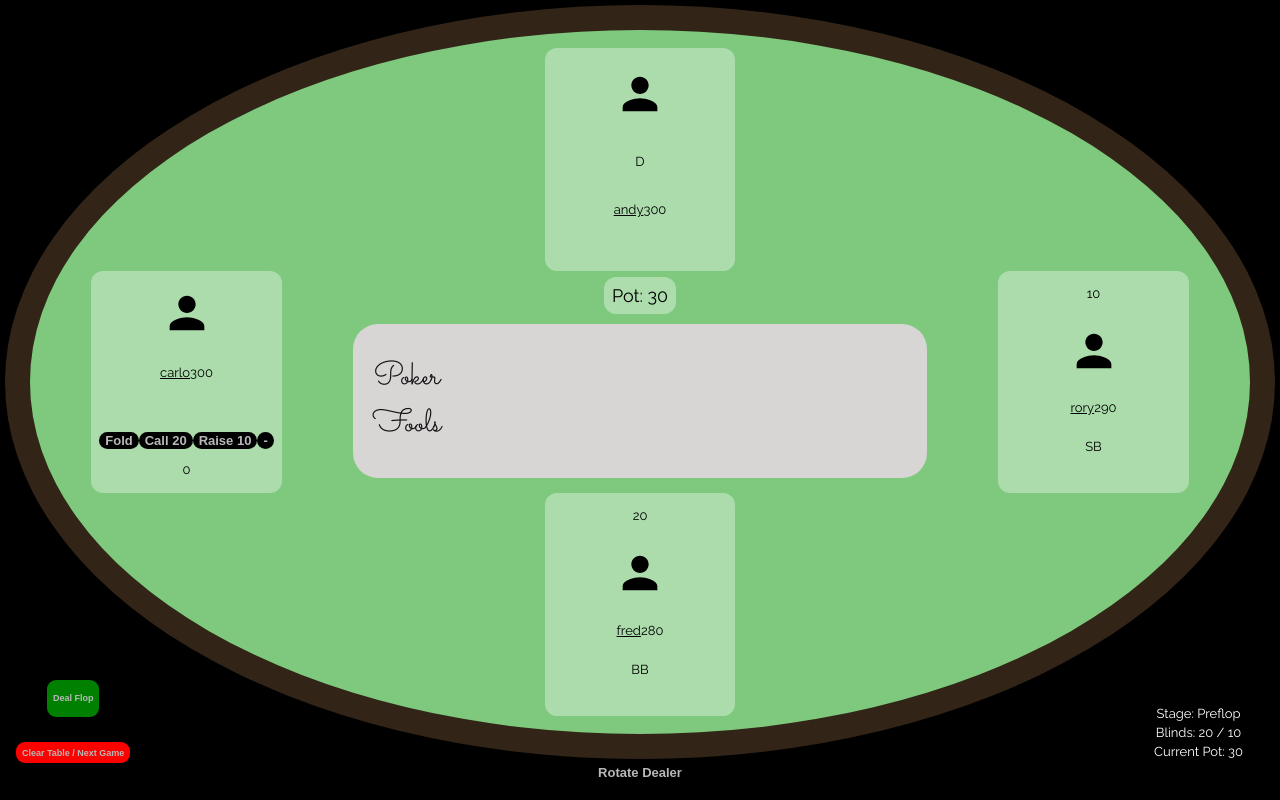
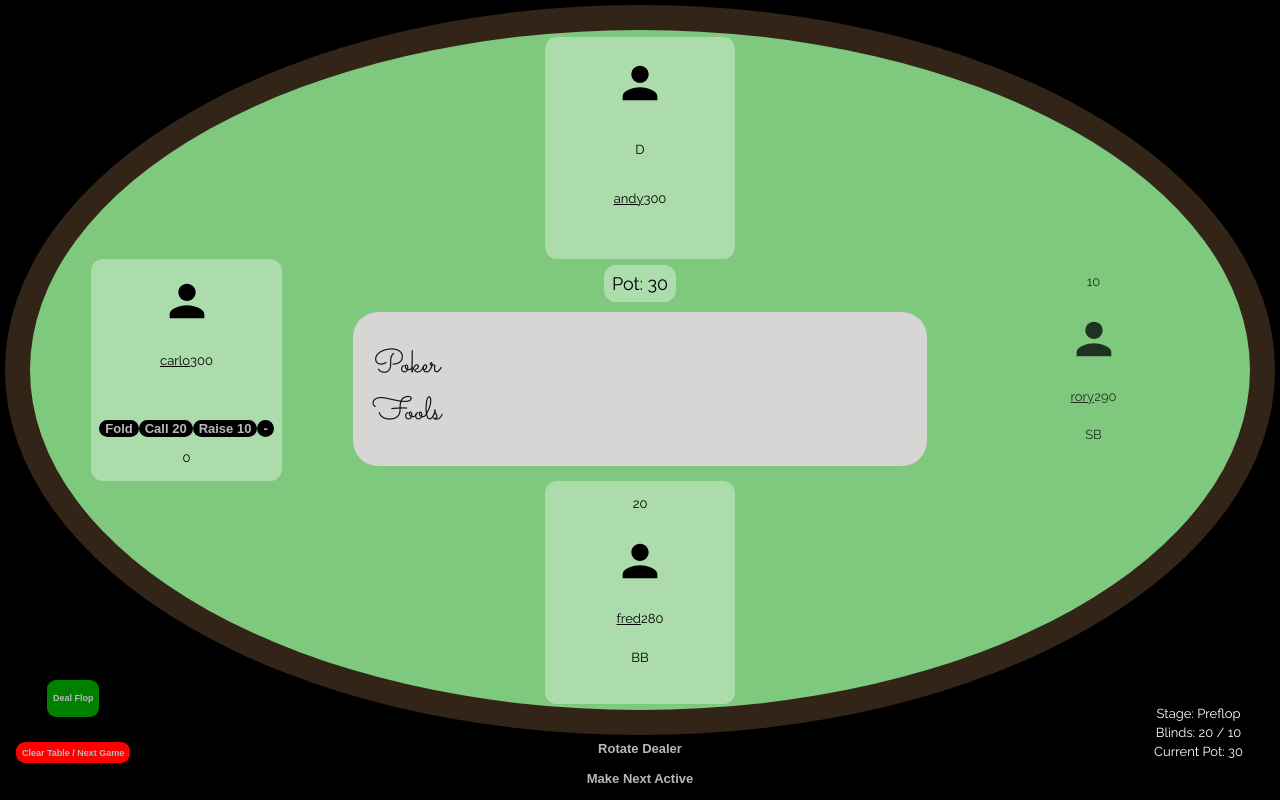
Before and after one commit to andrewneilclarke/poker-fools-react, a React (Create React App) app: page / in a window 1280 px wide. Built offline with nearby package versions, Linux system fonts and the light colour scheme.

Commit message:
added folded style and make next active

```diff
--- a/src/App.css
+++ b/src/App.css
@@ -69,6 +69,19 @@ button:hover {
   justify-content: space-around;
   /* margin: 10px; */
   background-color: rgba(255, 255, 255, 0.353);
+  padding: 0.2rem;
+  height: 13.5rem;
+  width: 11.5rem;
+  border-radius: 12px;
+}
+#player\ folded {
+  display: flex;
+  flex-direction: column;
+  align-items: center;
+  justify-content: space-around;
+  /* margin: 10px; */
+  background-color: rgba(255, 255, 255, 0);
+  color: rgba(0, 0, 0, 0.753);
   padding: 0.2rem;
   height: 13.5rem;
   width: 11.5rem;
--- a/src/App.tsx
+++ b/src/App.tsx
@@ -2,6 +2,7 @@ import './App.css';
 import { v4 as uuid } from 'uuid';
 import { useState, useEffect, useReducer } from 'react';
 import { betReducer } from './Reducer';
+
 // Variables
 import { MyDeck, cardNames, cardBack } from './Deck'
 // Functions
@@ -13,10 +14,11 @@ import Card from './components/Card';
 import Table from './components/Table';
 import Gameinfo from './components/Gameinfo';
 
+
 const initialState: AppState = {
   players: [
     { hand: [], stack: 300, id: 1, bet: 0, name: 'andy', dealer: true, bigBlind: false, smallBlind: false, active: false, folded: false, allin: false },
-    { hand: [], stack: 300, id: 2, bet: 0, name: 'rory', dealer: false, bigBlind: false, smallBlind: true, active: false, folded: false, allin: false },
+    { hand: [], stack: 300, id: 2, bet: 0, name: 'rory', dealer: false, bigBlind: false, smallBlind: true, active: false, folded: true, allin: false },
     { hand: [], stack: 300, id: 3, bet: 0, name: 'fred', dealer: false, bigBlind: true, smallBlind: false, active: false, folded: false, allin: false },
     { hand: [], stack: 300, id: 4, bet: 0, name: 'carlo', dealer: false, bigBlind: false, smallBlind: false, active: true, folded: false, allin: false },
   ],
@@ -62,8 +64,16 @@ const App = () => {
   }, [])
 
   const makeNextActive = () => {
+    let nextActiveID: number;
+    const currentActive = players.filter(p => p.active)
+    if (currentActive[0].id > 0 && currentActive[0].id < 4) {
+      nextActiveID = currentActive[0].id + 1
+    } else if (currentActive[0].id === 4) {
+      nextActiveID = 1
+    }
+    dispatch({ type: 'make-next-active', nextActiveID })
+  }
 
-  }
   const payBlinds = () => {
     const SB = players.filter(p => p.smallBlind)
     const BB = players.filter(p => p.bigBlind)
@@ -146,6 +156,7 @@ const App = () => {
 
   const dealFlop = () => {
     setCurrentGameStage(Gamestage[1])
+    // PlayCardsound()
     if (players[0].hand.length === 0) {
       players.forEach(p => p.hand.push(liveDeck.pop()))
       players.forEach(p => p.hand.push(liveDeck.pop()))
@@ -252,6 +263,7 @@ const App = () => {
 
       <Table table={table} currentGameStage={currentGameStage} dispatch={dispatch} gameResult={gameResult} players={players} pot={state.pot} cardBack={cardBack} flipped={flipped} setFlipped={setFlipped} getCardFace={getCardFace} gameOver={gameOver} bigBlind={bigBlind} smallBlind={smallBlind} flipTable={flipTable} />
       <button onClick={rotatePlayers}>Rotate Dealer</button>
+      <button onClick={makeNextActive}>Make Next Active</button>
 
       {/* GAME INFO / STATS DISPLAY */}
       <Gameinfo bigBlind={bigBlind} currentGameStage={currentGameStage} pot={state.pot} smallBlind={smallBlind} gameResult={gameResult} players={players} myError={myError} />
--- a/src/Reducer.ts
+++ b/src/Reducer.ts
@@ -14,13 +14,13 @@ export const betReducer = (state: AppState, action: any) => {
         case 'make-active': {
             return {
                 ...state,
-                players: state.players.map(p => p.name === action.player.name ? { ...p, active: true } : { ...p, active: false })
+                players: state.players.map(p => p.name === action.player.name && !p.folded ? { ...p, active: true } : { ...p, active: false })
             }
         }
         case 'make-next-active': {
             return {
                 ...state,
-                players: state.players.map(p => p.id + 1 === action.player.id + 1 ? { ...p, active: true } : { ...p, active: false })
+                players: state.players.map(p => p.id === action.nextActiveID && !p.folded ? { ...p, active: true } : { ...p, active: false })
             }
         }
         case 'fold': {
--- a/src/components/Player.tsx
+++ b/src/components/Player.tsx
@@ -21,7 +21,7 @@ const Player: React.FC<Props> = ({ player, players, getCardFace, cardBack, flipp
         <>
 
 
-            <div className={player.name} id="player" onClick={() => dispatch({ type: 'make-active', player, players })}>
+            <div className={player.name} id={player.folded ? "player folded" : "player"} onClick={() => dispatch({ type: 'make-active', player, players })}>
                 {player.bet > 0 && <p>{player.bet}</p>}
                 <MdPerson style={{ height: "4em", width: "4em" }} /> {player.dealer && 'D'}
                 <div className="name-and-stack">
```
Also changed, not shown: 2 other files (tests, documents, lock files or other folders).
